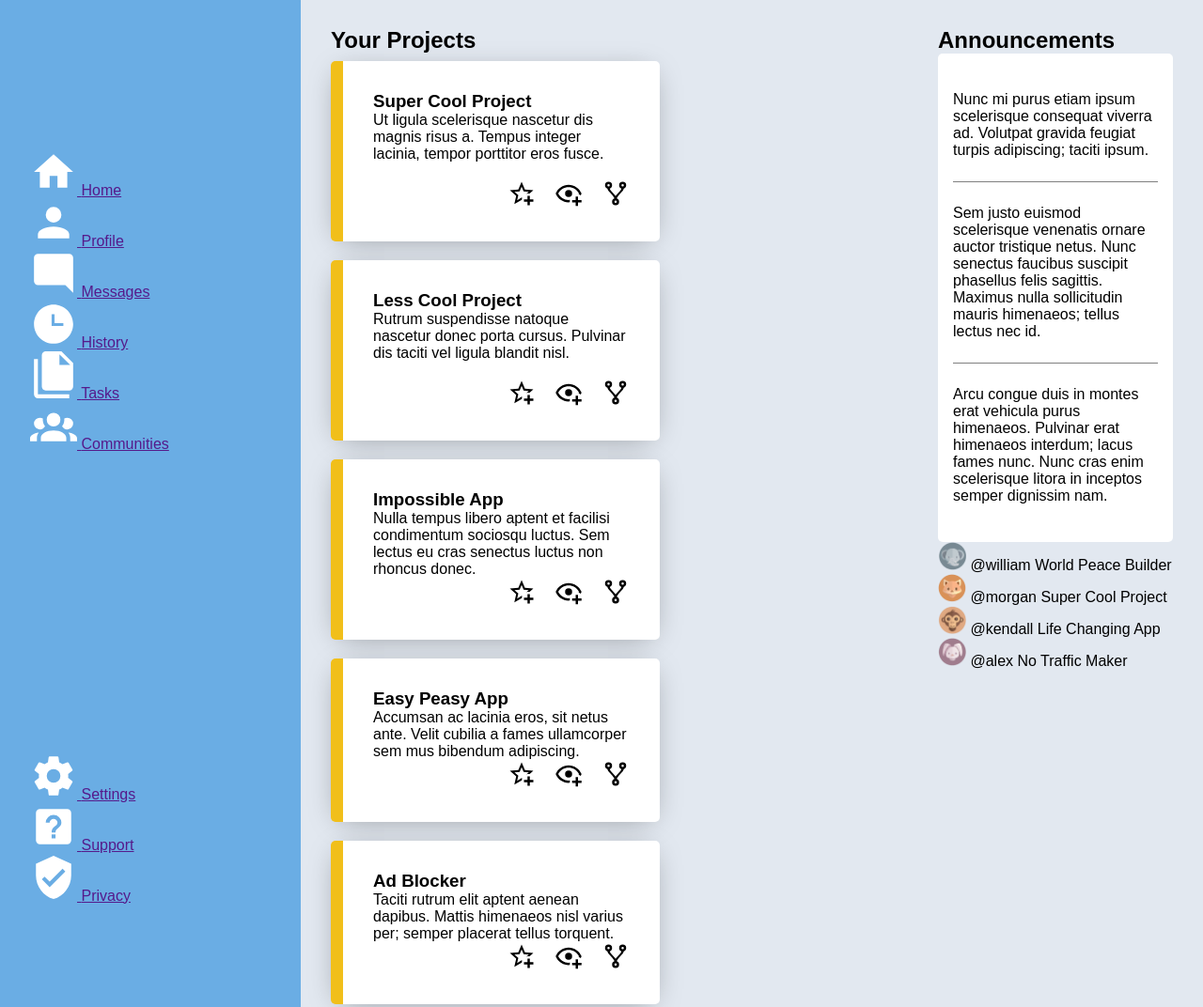
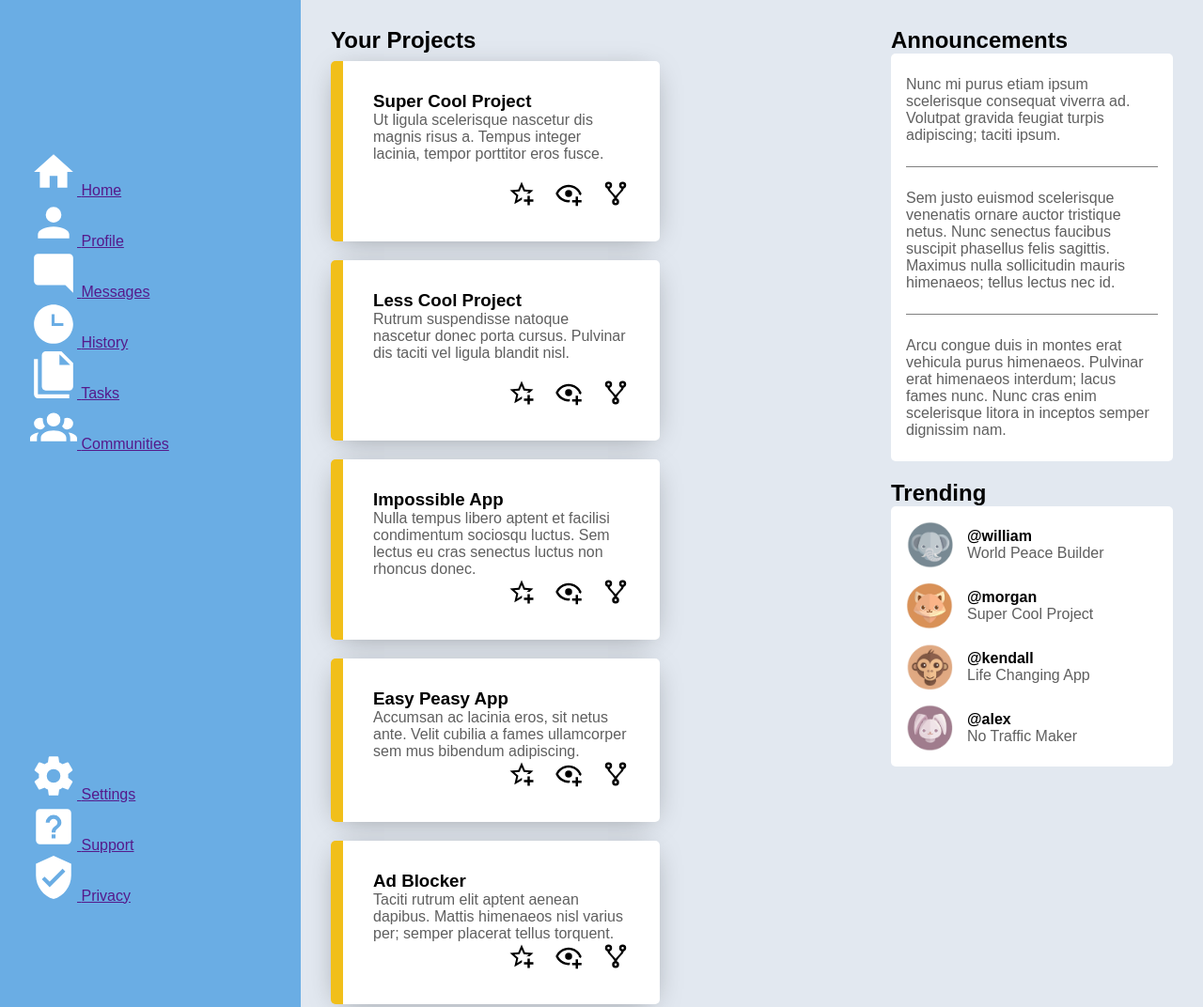
Before and after one commit to mdwasifulkabir/admin-dashboard, a plain HTML site: page index.html in a window 1280 px wide. Shown: the part 247-1319 px from the top of the page at 94% size. Drawn offline with Linux system fonts and the light colour scheme.

Commit message:
Style trending section

```diff
--- a/index.html
+++ b/index.html
@@ -171,24 +171,32 @@
         </div>
       </div>
       <div class="trending">
+        <h2 class="trending-header">Trending</h2>
         <div class="trending-card">
           <div class="card-item">
             <img src="icons/elephant_avatar.png" alt="william" class="avatar">
+            <div class="card-text">
               <span class="handle">@william</span>
               <span class="bio">World Peace Builder</span>
             </div>
+          </div>
           <div class="card-item">
             <img src="icons/fox_avatar.png" alt="morgan" class="avatar">
+            <div class="card-text">
               <span class="handle">@morgan</span>
               <span class="bio">Super Cool Project</span>
             </div>
+          </div>
           <div class="card-item">
             <img src="icons/monkey_avatar.png" alt="kendall" class="avatar">
+            <div class="card-text">
               <span class="handle">@kendall</span>
               <span class="bio">Life Changing App</span>
             </div>
+          </div>
           <div class="card-item">
             <img src="icons/bunny_avatar.png" alt="jennifer" class="avatar">
+            <div class="card-text">
               <span class="handle">@alex</span>
               <span class="bio">No Traffic Maker</span>
             </div>
@@ -196,5 +204,6 @@
         </div>
       </div>
     </div>
+  </div>
 </body>
 </html>
--- a/style.css
+++ b/style.css
@@ -2,6 +2,7 @@
   --sidebar-bg: #6aade4;
   --card-yellow: #f1bf1a;
   --content-gray: #e2e8f0;
+  --text-gray: rgb(95, 95, 95);
   font-family: Arial, Helvetica, sans-serif;
 }
 
@@ -186,13 +187,20 @@ h2, h3 {
   align-self: end;
 }
 
+.right {
+  display: flex;
+  margin-left: auto;
+  flex-direction: column;
+  gap: 20px;
+}
+
 .announcement-card {
   display: flex;
   flex-direction:column;
   background: white;
-  padding: 1rem;
+  padding: 0rem 1rem;
   height: fit-content;
-  width: 250px;
+  width: 300px;
   border-radius: 5px;
 }
 
@@ -205,6 +213,36 @@ h2, h3 {
   border-bottom: none;
 }
 
-.right {
-  margin-left: auto;
+.trending-card {
+  display: flex;
+  flex-direction:column;
+  background: white;
+  padding: 1rem;
+  height: fit-content;
+  width: 300px;
+  border-radius: 5px;
+  gap: 15px;
 }
+
+.trending-card img {
+  width: 50px;
+}
+
+.card-item {
+  display: flex;
+  align-items: center;
+  gap: 15px;
+}
+
+.card-text {
+  display: flex;
+  flex-direction: column;
+}
+
+.handle {
+  font-weight: bold;
+}
+
+.bio, .announcement-paragraph, .card-info {
+  color: var(--text-gray);
+}
```
Lines whose indentation alone changed are shown as unchanged.
